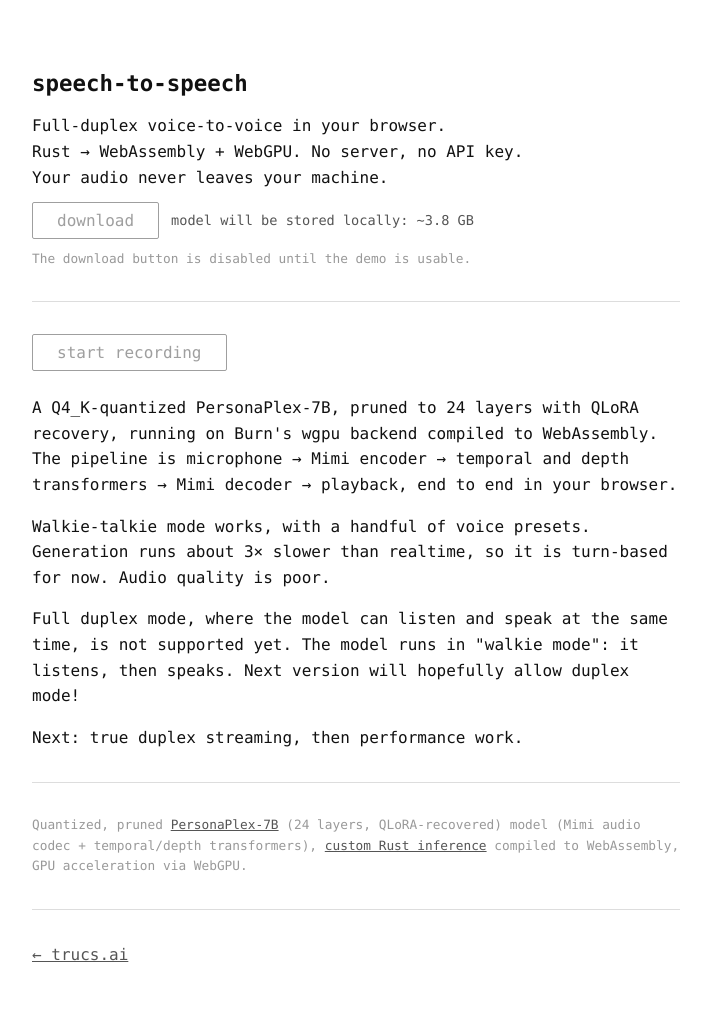
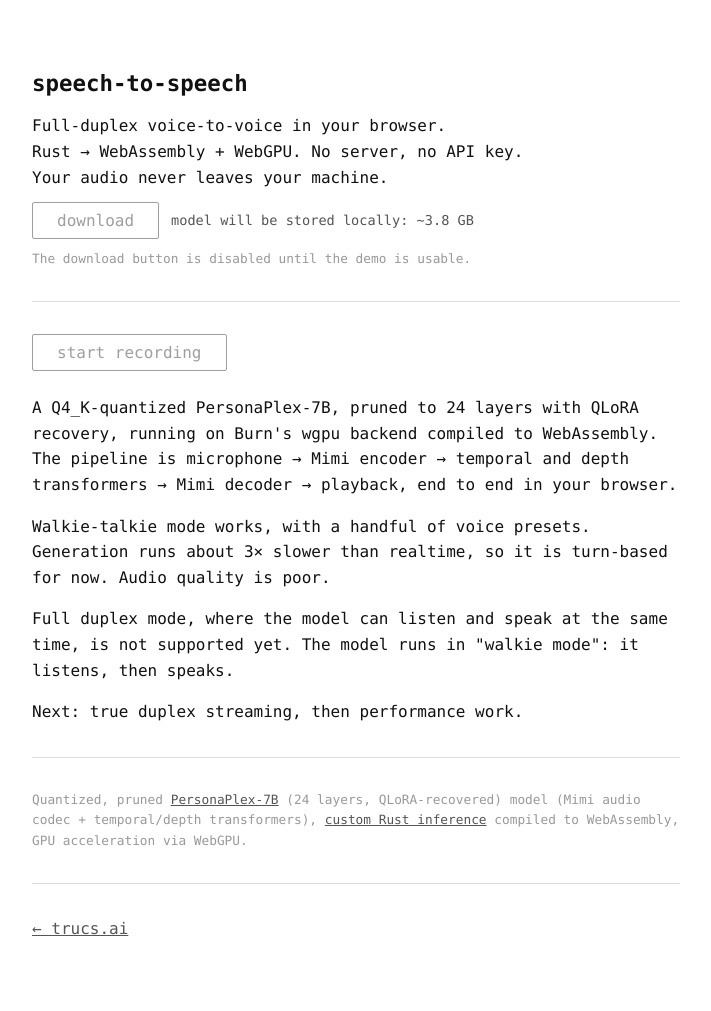
Before and after one commit to idle-intelligence/trucs.ai, a Jekyll site: the page sts/index.html, which Jekyll copies as it is, in a window 1280 px wide. Shown: the whole page, without its empty margins (284-995 px from the left). Built offline with Jekyll 4.4.1, drawn with Linux system fonts in a browser that asks for light colours; after the commit the page ends 986 px from its top, so only the background shows below that.

Commit message:
sts: drop the next-version line

```diff
--- a/sts/index.html
+++ b/sts/index.html
@@ -81,7 +81,7 @@
     <div id="sts-notes" class="notes">
       <p>A Q4_K-quantized PersonaPlex-7B, pruned to 24 layers with QLoRA recovery, running on Burn's wgpu backend compiled to WebAssembly. The pipeline is microphone → Mimi encoder → temporal and depth transformers → Mimi decoder → playback, end to end in your browser.</p>
       <p>Walkie-talkie mode works, with a handful of voice presets. Generation runs about 3× slower than realtime, so it is turn-based for now. Audio quality is poor.</p>
-      <p>Full duplex mode, where the model can listen and speak at the same time, is not supported yet. The model runs in "walkie mode": it listens, then speaks. Next version will hopefully allow duplex mode!</p>
+      <p>Full duplex mode, where the model can listen and speak at the same time, is not supported yet. The model runs in "walkie mode": it listens, then speaks.</p>
       <p>Next: true duplex streaming, then performance work.</p>
     </div>
 
```
